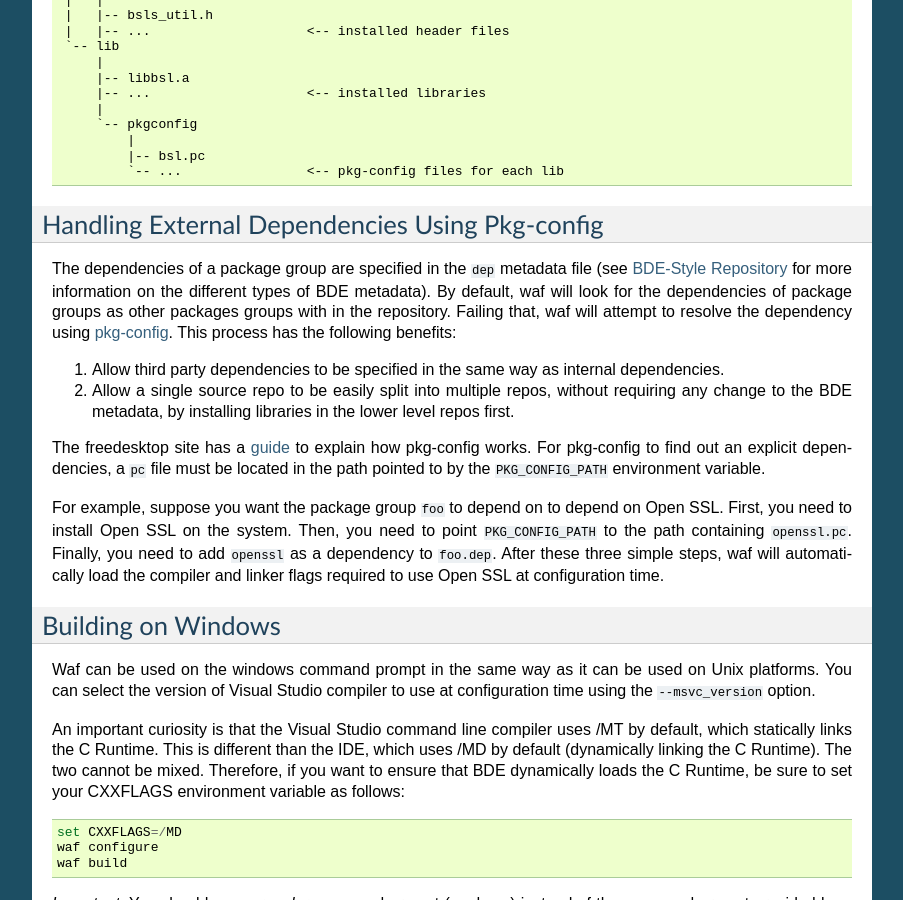
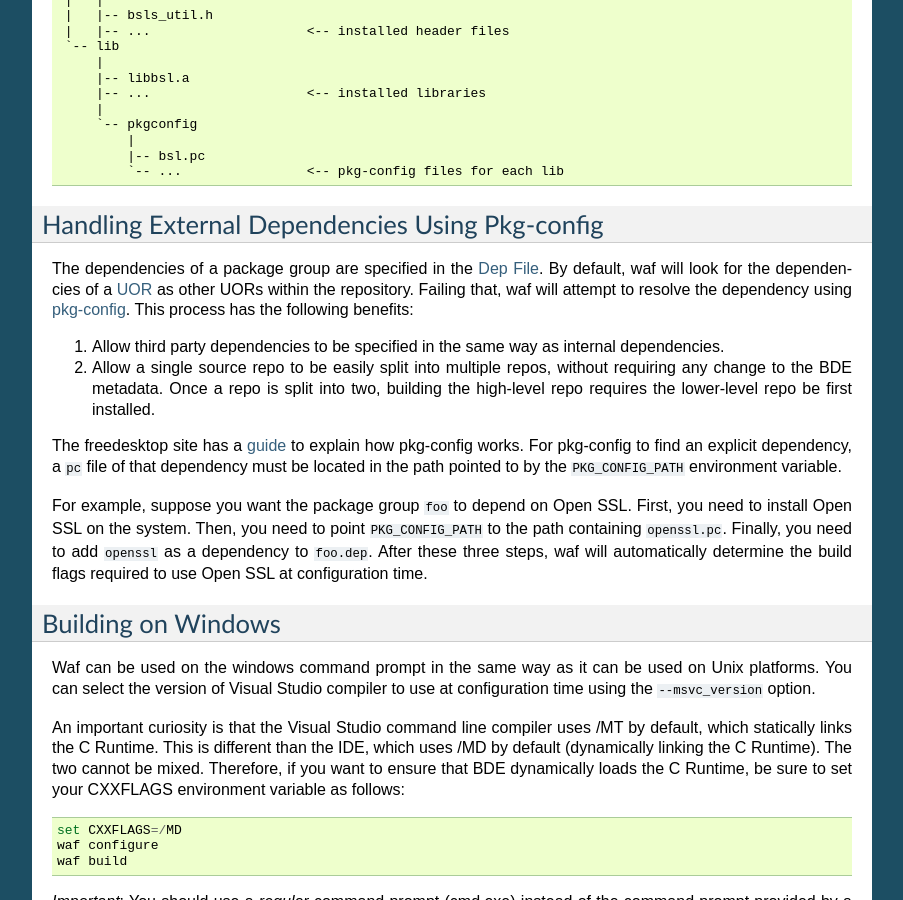
Before and after one commit to bloomberg/bde-tools, a Sphinx documentation site: the page built from doc/waf.rst, in a window 1280 px wide and 900 px high, scrolled down 6291 px. Shown: the whole window, without its empty margins (198-1101 px from the left). Built offline with Sphinx 7.4.7, drawn with Linux system fonts in a browser that asks for light colours.

Commit message:
Fix typos in doc and usability tweaks
Usability tweaks

- Color build warning and errors appropriately
- Be less verbose when showing whether UFID and UPLID come from
  environment variables
- Use standard waf log functions to display status messages
- Use friendlier warning and error messages

```diff
--- a/doc/help.rst
+++ b/doc/help.rst
@@ -40,14 +40,14 @@
 domain specific language places certain limitations on what can be integrated
 into the tool and leaves a lot to be desired.
 
-What made us choose waf over scons is that waf, which began as a fork of Scons,
+What made us choose waf over Scons is that waf, which began as a fork of Scons,
 is `designed to be much faster than scons
 <http://www.freehackers.org/~tnagy/bench.txt>`_.
 
 Why is there a copy of waf in this repository?
 ----------------------------------------------
 
-The ``bde-tools`` repository contains customziations that may apply to only the
+The BDE Tools repository contains customziations that may apply to only the
 version of waf bundled in the repo.  Furthermore, waf is also relatively
 lightweight, being only about 100KB in size.
 
@@ -80,7 +80,7 @@
 
 The ``--msvc_version`` accepts the string "msvc" followed by a space, followed
 by the Visual Studio internal product version number. For example, to select
-Visual Studio 2013, you can pass the following option to ``waf configure``
+Visual Studio 2013, you can pass the following option to ``waf configure``:
 
 ::
 
--- a/doc/waf.rst
+++ b/doc/waf.rst
@@ -165,7 +165,7 @@
 
 - ``-t``
 
-  Specify the build configuration using a :ref:`UFID`.
+  Specify the build configuration using a :ref:`bde_repo-ufid`.
 
 - ``--abi-bits`` or ``-a``
 
@@ -420,35 +420,33 @@
 Handling External Dependencies Using Pkg-config
 ===============================================
 
-The dependencies of a package group are specified in the ``dep``
-metadata file (see `BDE-Style Repository <BDE-Style-Repository>`_ for
-more information on the different types of BDE metadata). By default,
-waf will look for the dependencies of package groups as other packages
-groups with in the repository. Failing that, waf will attempt to resolve
-the dependency using
-`pkg-config <http://www.freedesktop.org/wiki/Software/pkg-config>`_.
-This process has the following benefits:
+The dependencies of a package group are specified in the
+:ref:`bde_repo-dep`. By default, waf will look for the dependencies of a
+:ref:`UOR <bde_repo-uor>` as other UORs within the repository. Failing that,
+waf will attempt to resolve the dependency using `pkg-config
+<http://www.freedesktop.org/wiki/Software/pkg-config>`_.  This process has the
+following benefits:
 
 1. Allow third party dependencies to be specified in the same way as
    internal dependencies.
 
-2. Allow a single source repo to be easily split into multiple repos,
-   without requiring any change to the BDE metadata, by installing
-   libraries in the lower level repos first.
+2. Allow a single source repo to be easily split into multiple repos, without
+   requiring any change to the BDE metadata.  Once a repo is split into two,
+   building the high-level repo requires the lower-level repo be first
+   installed.
 
-The freedesktop site has a
-`guide <http://people.freedesktop.org/~dbn/pkg-config-guide.html>`_ to
-explain how pkg-config works. For pkg-config to find out an explicit
-dependencies, a ``pc`` file must be located in the path pointed to by
-the ``PKG_CONFIG_PATH`` environment variable.
+The freedesktop site has a `guide
+<http://people.freedesktop.org/~dbn/pkg-config-guide.html>`_ to explain how
+pkg-config works. For pkg-config to find an explicit dependency, a ``pc`` file
+of that dependency must be located in the path pointed to by the
+``PKG_CONFIG_PATH`` environment variable.
 
-For example, suppose you want the package group ``foo`` to depend on to
-depend on Open SSL. First, you need to install Open SSL on the system.
-Then, you need to point ``PKG_CONFIG_PATH`` to the path containing
-``openssl.pc``. Finally, you need to add ``openssl`` as a dependency to
-``foo.dep``. After these three simple steps, waf will automatically load
-the compiler and linker flags required to use Open SSL at configuration
-time.
+For example, suppose you want the package group ``foo`` to depend on Open
+SSL. First, you need to install Open SSL on the system.  Then, you need to
+point ``PKG_CONFIG_PATH`` to the path containing ``openssl.pc``. Finally, you
+need to add ``openssl`` as a dependency to ``foo.dep``. After these three
+steps, waf will automatically determine the build flags required to use Open
+SSL at configuration time.
 
 .. _waf-windows:
 
```
Also changed, not shown: doc/bde_repo.rst (+12 -11 lines), doc/index.rst (+4 -3 lines), doc/setwafenv.rst (+19 -16 lines), doc/tutorials.rst (+6 -6 lines), 11 other files.
